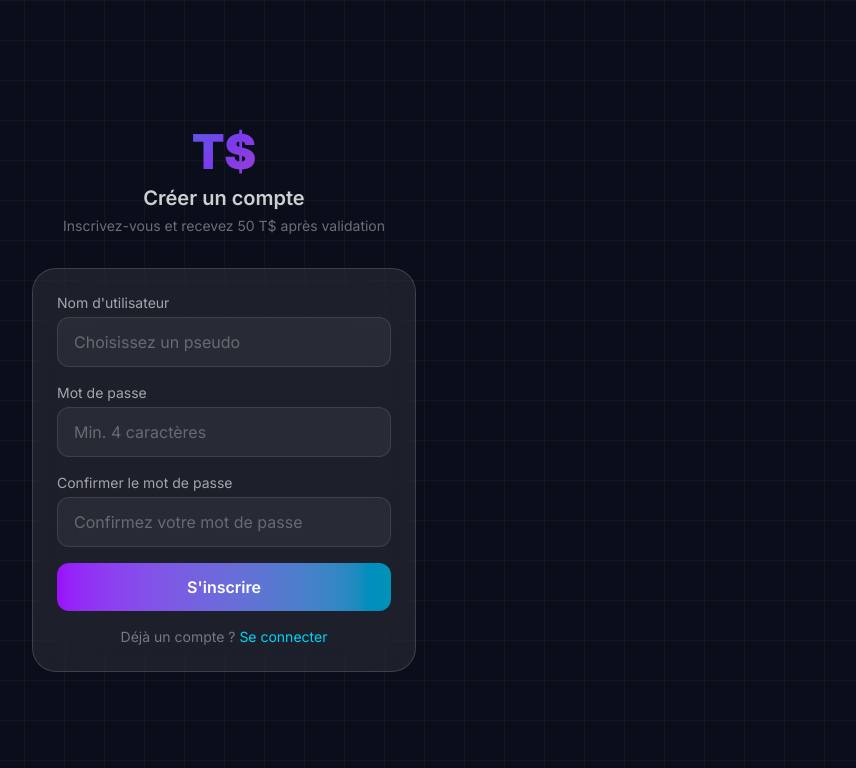
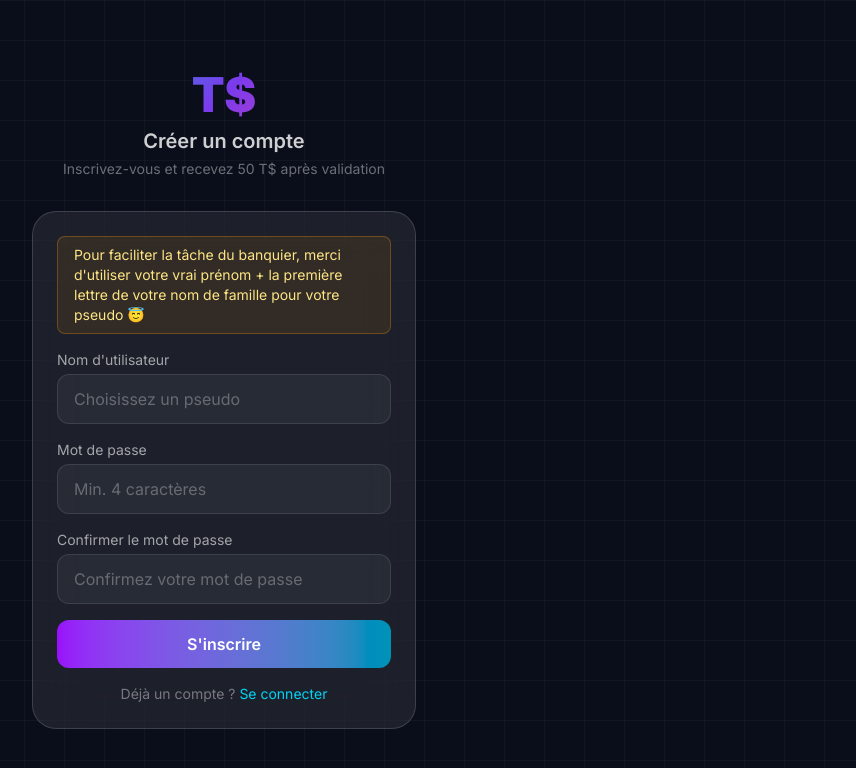
Before and after one commit to jeremyaeck/Theobank, a Next.js app: page /signup in a window 1280 px wide. Shown: the top 768 px of the page, without its empty margins (416-1272 px from the left). Built offline with nearby package versions, Linux system fonts and the light colour scheme.

Commit message:
feat: add a warn message on register page to ask for real name as pseudo

```diff
--- a/src/app/signup/page.tsx
+++ b/src/app/signup/page.tsx
@@ -57,6 +57,10 @@ export default function SignupPage() {
             </div>
           )}
 
+          <div className="bg-amber-500/10 border border-amber-500/30 rounded-lg px-4 py-2 text-sm text-amber-200">
+            Pour faciliter la tâche du banquier, merci d&apos;utiliser votre vrai prénom + la première lettre de votre nom de famille pour votre pseudo 😇
+          </div>
+
           <div>
             <label className="block text-sm text-white/60 mb-1">Nom d&apos;utilisateur</label>
             <input
```
